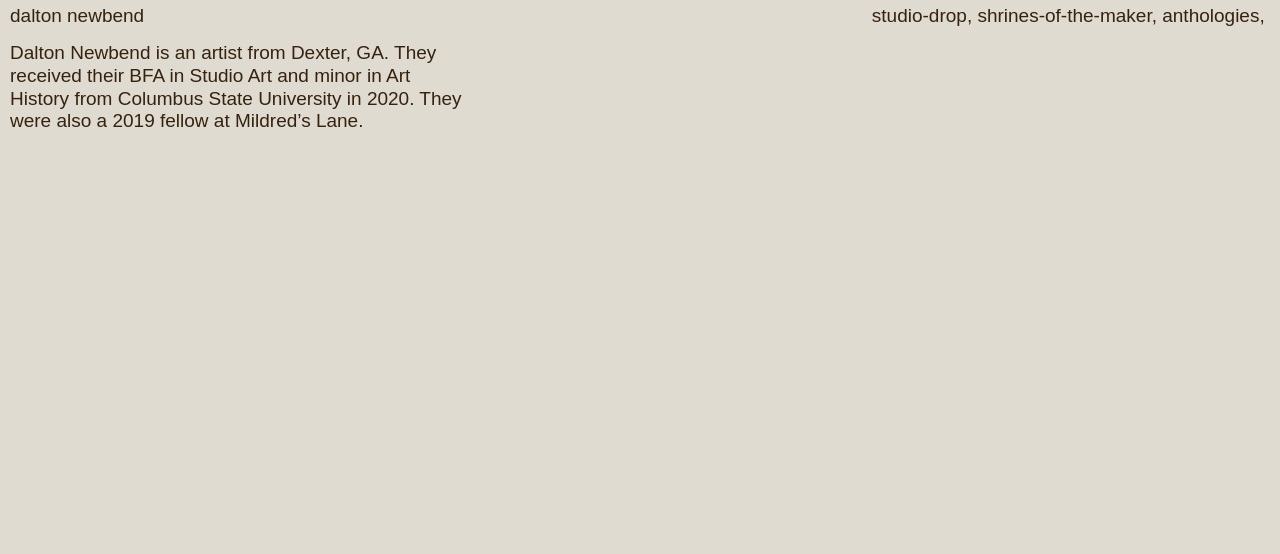
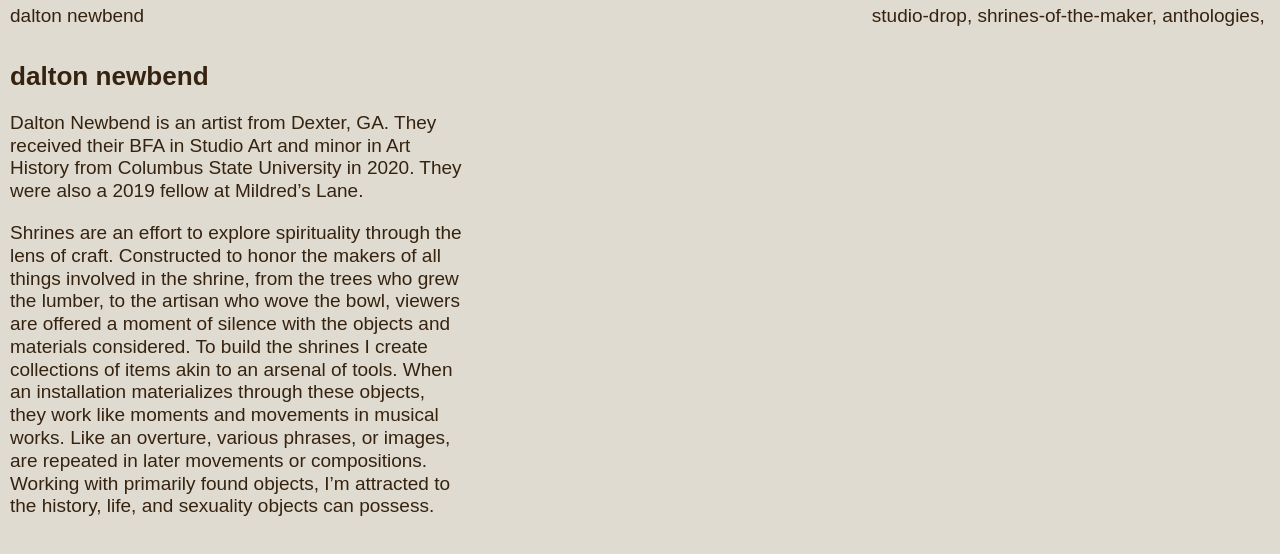
Before and after one commit to daltonnewbend/dalton.site, a plain HTML site: page index.html in a window 1280 px wide. Drawn offline with Linux system fonts and the light colour scheme; no server answers; a web font is replaced by a local one.

Commit message:
updated home page

```diff
--- a/index.html
+++ b/index.html
@@ -54,7 +54,10 @@
     data-prev="prev"
     data-close="close"
     data-loading="loading..."
-  ><article><p>Dalton Newbend is an artist from Dexter, GA. They received their BFA in Studio Art and minor in Art History from Columbus State University in 2020. They were also a 2019 fellow at Mildred’s Lane.</p>
+  ><article><h3 id="dalton-newbendhttpsdaltonnewbendart"><a href="https://dalton.newbend.art/">dalton newbend</a></h3>
+<p>Dalton Newbend is an artist from Dexter, GA. They received their BFA in Studio Art and minor in Art History from Columbus State University in 2020. They were also a 2019 fellow at Mildred’s Lane.</p>
+<p>Shrines are an effort to explore spirituality through the lens of craft. Constructed to honor the makers of all things involved in the shrine, from the trees who grew the lumber, to the artisan who wove the bowl, viewers are offered a moment of silence with the objects and materials considered.
+To build the shrines I create collections of items akin to an arsenal of tools. When an installation materializes through these objects, they work like moments and movements in musical works. Like an overture, various phrases, or images, are repeated in later movements or compositions. Working with primarily found objects, I&rsquo;m attracted to the history, life, and sexuality objects can possess.</p>
 </article><nav>
   <div class="navArtist">
     <a href="/">dalton newbend</a>
```
